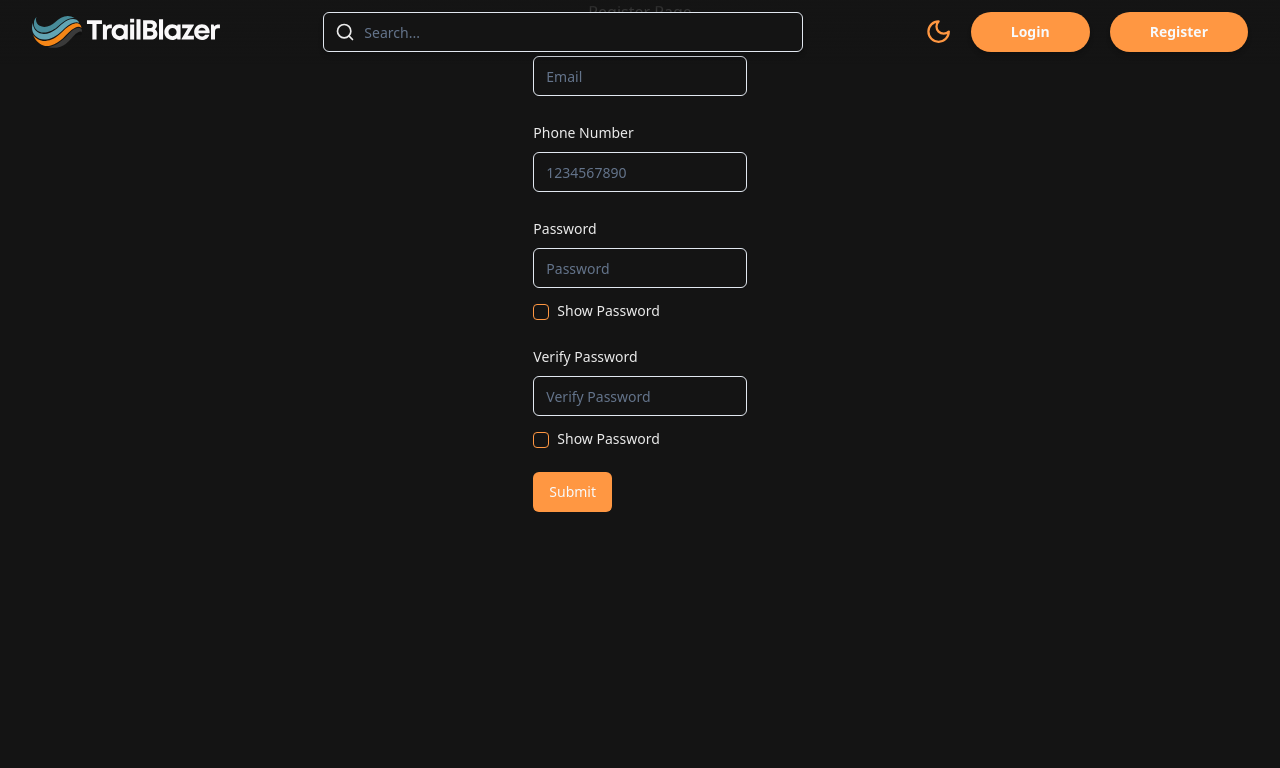
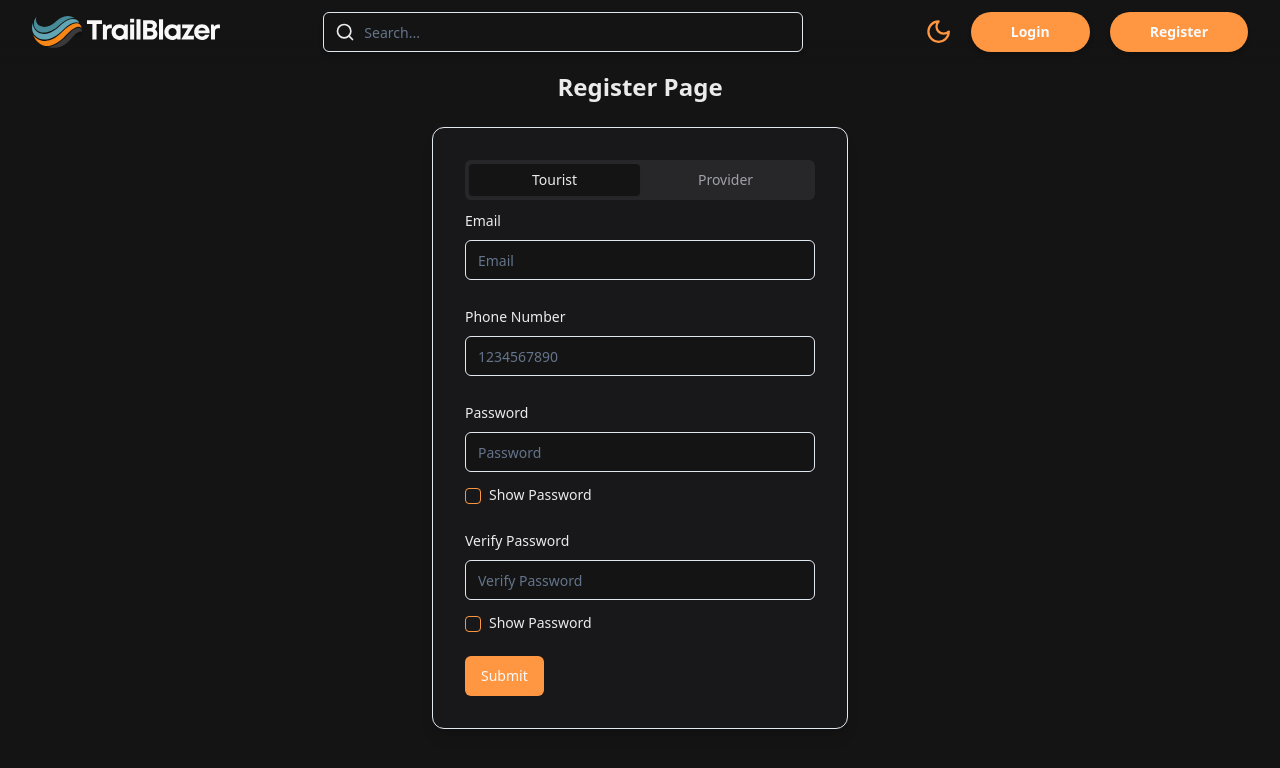
Before and after one commit to PI-Trailblazer/web_ui, a React (Vite) app: page /register in a window 1280 px wide. Shown: the top 768 px of the page. Built offline with nearby package versions, Linux system fonts and the light colour scheme; no server answers.

Commit message:
TRAIL-34: Feat: Register Page Beautified
Next step: tranfer register forms into a separated component

```diff
--- a/package.json
+++ b/package.json
@@ -15,6 +15,7 @@
     "@radix-ui/react-dropdown-menu": "^2.0.6",
     "@radix-ui/react-label": "^2.0.2",
     "@radix-ui/react-slot": "^1.0.2",
+    "@radix-ui/react-tabs": "^1.0.4",
     "@tailwindcss/line-clamp": "^0.4.4",
     "@tanstack/react-query": "^5.28.4",
     "@tanstack/react-query-devtools": "^5.28.4",
--- /dev/null
+++ b/src/components/ui/tabs.tsx
@@ -0,0 +1,53 @@
+import * as React from "react"
+import * as TabsPrimitive from "@radix-ui/react-tabs"
+
+import { cn } from "@/lib/utils"
+
+const Tabs = TabsPrimitive.Root
+
+const TabsList = React.forwardRef<
+  React.ElementRef<typeof TabsPrimitive.List>,
+  React.ComponentPropsWithoutRef<typeof TabsPrimitive.List>
+>(({ className, ...props }, ref) => (
+  <TabsPrimitive.List
+    ref={ref}
+    className={cn(
+      "inline-flex h-10 bg-primary text-white items-center justify-center rounded-md dark:bg-zinc-800 p-1 dark:text-zinc-400",
+      className
+    )}
+    {...props}
+  />
+))
+TabsList.displayName = TabsPrimitive.List.displayName
+
+const TabsTrigger = React.forwardRef<
+  React.ElementRef<typeof TabsPrimitive.Trigger>,
+  React.ComponentPropsWithoutRef<typeof TabsPrimitive.Trigger>
+>(({ className, ...props }, ref) => (
+  <TabsPrimitive.Trigger
+    ref={ref}
+    className={cn(
+      "inline-flex items-center justify-center whitespace-nowrap rounded-sm px-3 py-1.5 text-sm font-medium ring-offset-background transition-all focus-visible:outline-none focus-visible:ring-2 focus-visible:ring-ring focus-visible:ring-offset-2 disabled:pointer-events-none disabled:opacity-50 data-[state=active]:bg-background data-[state=active]:text-foreground data-[state=active]:shadow-sm",
+      className
+    )}
+    {...props}
+  />
+))
+TabsTrigger.displayName = TabsPrimitive.Trigger.displayName
+
+const TabsContent = React.forwardRef<
+  React.ElementRef<typeof TabsPrimitive.Content>,
+  React.ComponentPropsWithoutRef<typeof TabsPrimitive.Content>
+>(({ className, ...props }, ref) => (
+  <TabsPrimitive.Content
+    ref={ref}
+    className={cn(
+      "mt-2 ring-offset-background focus-visible:outline-none focus-visible:ring-2 focus-visible:ring-ring focus-visible:ring-offset-2",
+      className
+    )}
+    {...props}
+  />
+))
+TabsContent.displayName = TabsPrimitive.Content.displayName
+
+export { Tabs, TabsList, TabsTrigger, TabsContent }
--- a/src/pages/RegisterPage/index.tsx
+++ b/src/pages/RegisterPage/index.tsx
@@ -25,6 +25,7 @@ import {
 import { Input } from "@/components/ui/input"
 import { Checkbox } from "@/components/ui/checkbox"
 import { Loader2 } from "lucide-react"
+import { Tabs, TabsContent, TabsList, TabsTrigger } from "@/components/ui/tabs"
 
 const regiterSchema = z.object({
     email: z.string().email(),
@@ -130,10 +131,18 @@ export default function RegisterPage() {
     }
 
     return (
-        <div className='flex flex-col items-center'>
-            <h1>Register Page</h1>
+        <div className='flex flex-col min-h-screen items-center justify-center'>
+            <div className='pb-6'>
+                <h1 className='font-bold text-2xl'>Register Page</h1>
+            </div>
+            <Tabs className='border rounded-xl shadow-lg dark:bg-zinc-900 bg-muted p-8' defaultValue='Tourist'>
+                <TabsList className="grid grid-cols-2 w-[350px]">
+                    <TabsTrigger value='Tourist'>Tourist</TabsTrigger>
+                    <TabsTrigger value='Provider'>Provider</TabsTrigger>
+                </TabsList>
+                <TabsContent value='Tourist'>
                     <Form {...form}>
-                <form onSubmit={form.handleSubmit(onSubmit)} className="space-y-6 w-1/6">
+                        <form onSubmit={form.handleSubmit(onSubmit)} className="space-y-6">
                             <FormField
                                 control={form.control}
                                 name="email"
@@ -211,6 +220,90 @@ export default function RegisterPage() {
                         <Button disabled={isLoading} type="submit">{isLoading && <Loader2 className='mr-2 h-4 w-4 animate-spin' />} Submit</Button>
                     </form>
                 </Form>
+
+                </TabsContent>
+                <TabsContent value='Provider'>
+                    <Form {...form}>
+                        <form onSubmit={form.handleSubmit(onSubmit)} className="space-y-6">
+                            <FormField
+                                control={form.control}
+                                name="email"
+                                render={({ field }) => (
+                                    <FormItem className='mb-6'>
+                                        <FormLabel>Email</FormLabel>
+                                        <FormControl>
+                                            <Input placeholder="Email" {...field} />
+                                        </FormControl>
+                                    <FormMessage />
+                                    </FormItem>
+                                )}
+                            />
+                            <FormField
+                                control={form.control}
+                                name="phone"
+                                render={({ field }) => (
+                                    <FormItem className='mb-6'>
+                                        <FormLabel>Phone Number</FormLabel>
+                                        <FormControl>
+                                            <Input placeholder="1234567890" {...field} />
+                                        </FormControl>
+                                    <FormMessage />
+                                    </FormItem>
+                                )}
+                            />
+                            <FormField
+                                control={form.control}
+                                name="password"
+                                render={({ field }) => (
+                                    <FormItem>
+                                        <FormLabel>Password</FormLabel>
+                                        <FormControl>
+                                            <div className='flex flex-col space-y-4'>
+                                                <Input type={showPassword ? "text" : "password"} placeholder="Password" {...field} />
+                                                <div className='items-top flex space-x-2'>
+                                                    <Checkbox id='showPassword' onClick={() => setShowPassword(!showPassword)}> Show Password</Checkbox>
+                                                    <label
+                                                    htmlFor="showPassword"
+                                                    className="text-sm font-medium leading-none peer-disabled:cursor-not-allowed peer-disabled:opacity-70"
+                                                    >
+                                                    Show Password
+                                                    </label>
+                                                </div>
+                                            </div>
+                                        </FormControl>
+                                        <FormMessage />
+                                    </FormItem>
+                                )}
+                            />
+                            <FormField
+                                control={form.control}
+                                name="verifyPassword"
+                                render={({ field }) => (
+                                    <FormItem>
+                                        <FormLabel>Verify Password</FormLabel>
+                                        <FormControl>
+                                            <div className='flex flex-col space-y-4'>
+                                                <Input type={showVerifyPassword ? "text" : "password"} placeholder="Verify Password" {...field} />
+                                                <div className='items-top flex space-x-2'>
+                                                    <Checkbox id='showVerifyPassword' onClick={() => setShowVerifyPassword(!showVerifyPassword)}> Show Password</Checkbox>
+                                                    <label
+                                                    htmlFor="showVerifyPassword"
+                                                    className="text-sm font-medium leading-none peer-disabled:cursor-not-allowed peer-disabled:opacity-70"
+                                                    >
+                                                    Show Password
+                                                    </label>
+                                                </div>
+                                            </div>
+                                        </FormControl>
+                                        <FormMessage />
+                                    </FormItem>
+                                )}
+                            />
+                            <Button disabled={isLoading} type="submit">{isLoading && <Loader2 className='mr-2 h-4 w-4 animate-spin' />} Submit</Button>
+                        </form>
+                    </Form>
+                </TabsContent>
+            </Tabs>
         </div>
     )
 }
```
Also changed, not shown: 1 other file (tests, documents, lock files or other folders). Lines whose indentation alone changed are shown as unchanged.
